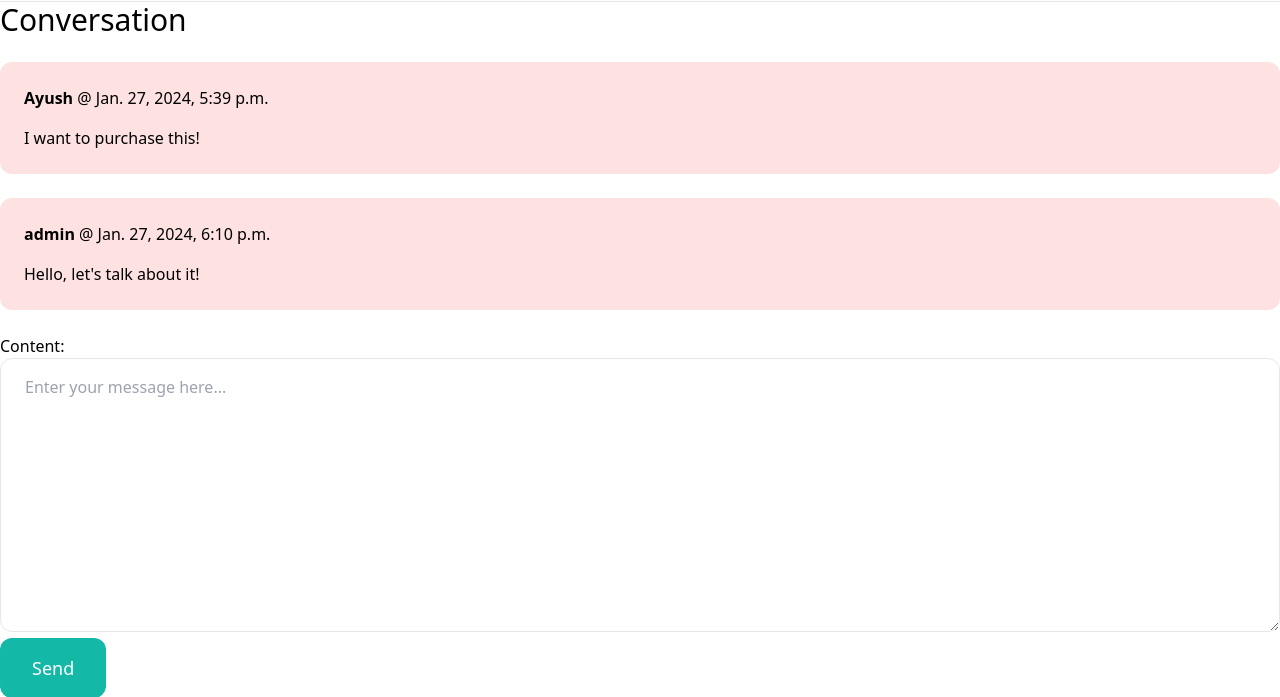
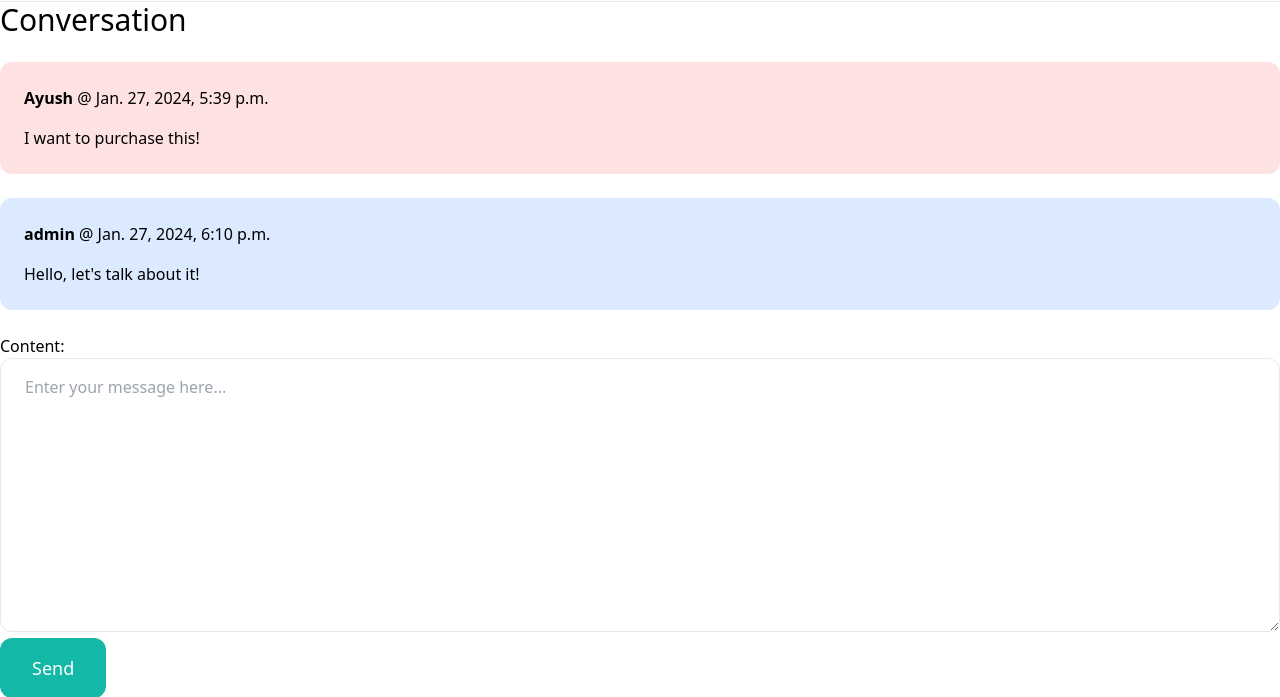
Before and after one commit to ayushp533/online-marketplace, a Django app: page /inbox/1/ in a window 1280 px wide. Shown: the part 75-772 px from the top of the page. Run offline with Django 4.2, Linux system fonts and the light colour scheme; a user stored in the database is signed in; data comes from the database, SQL or seed files in the repository; some libraries are stand-ins or nearby versions.

Commit message:
Fixed bg color error causing typo in detail.html

```diff
--- a/shopkart/conversation/templates/conversation/detail.html
+++ b/shopkart/conversation/templates/conversation/detail.html
@@ -7,7 +7,7 @@
 
 <div class="space-y-6">
     {% for message in conversation.messages.all %}
-        <div class="p-6 flex {% if message.created_b == request.user %}bg-blue-100 {% else %}bg-red-100{% endif %} rounded-xl">
+        <div class="p-6 flex {% if message.created_by == request.user %}bg-blue-100 {% else %}bg-red-100{% endif %} rounded-xl">
             <div>
                 <p class="mb-4">
                     <strong>{{ message.created_by.username }}</strong> @ {{ message.created_at }}
```
